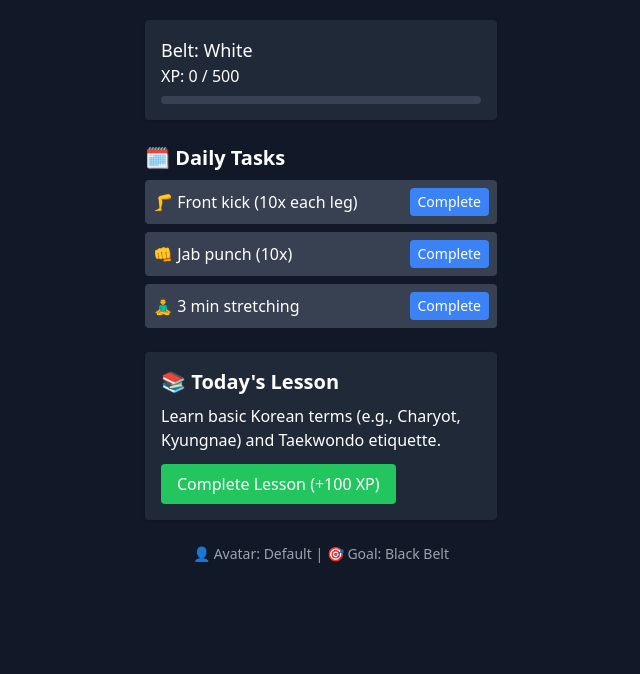
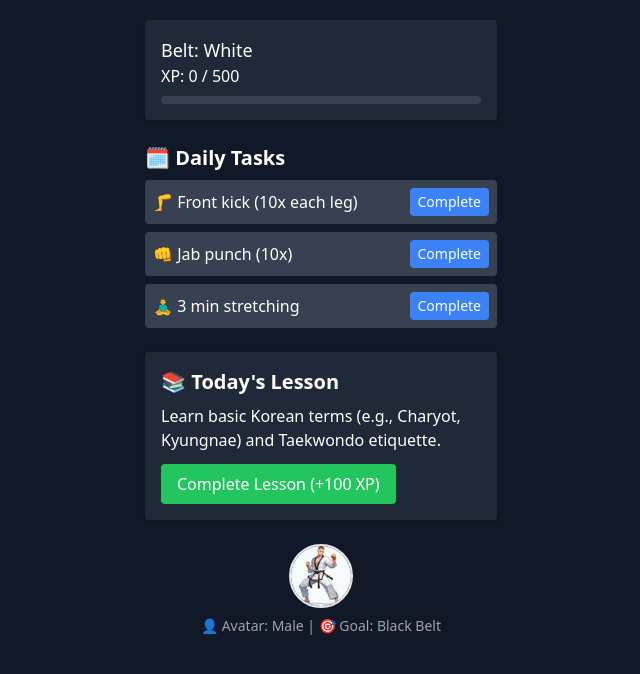
Before and after one commit to onemoresn/TaekwondoMasteryApp, a plain HTML site: page index.html in a window 1280 px wide. Shown: the part 112-786 px from the top of the page, without its empty margins (319-959 px from the left). Drawn offline with nearby package versions, Linux system fonts and the light colour scheme.

Commit message:
Update avatar display and settings section

```diff
--- a/index.html
+++ b/index.html
@@ -42,13 +42,29 @@
       </button>
     </section>
 
-    <!-- Avatar & Settings (Placeholder) -->
+    <!-- Avatar & Settings -->
     <section class="text-center text-sm text-gray-400">
-      <p>👤 Avatar: Default | 🎯 Goal: Black Belt</p>
+      <div id="avatarDisplay" class="flex flex-col items-center justify-center">
+        <img id="avatarImg" src="tkAppMaleAvatar.png" alt="Avatar" class="w-16 h-16 rounded-full border-2 mb-2" />
+        <p id="avatarLabel">👤 Avatar: Male | 🎯 Goal: Black Belt</p>
+      </div>
     </section>
 
   </div>
 
   <script src="app.js"></script>
+  <script>
+    // Show avatar based on localStorage
+    const avatar = localStorage.getItem('tkAvatar') || 'male';
+    const avatarImg = document.getElementById('avatarImg');
+    const avatarLabel = document.getElementById('avatarLabel');
+    if (avatar === 'female') {
+      avatarImg.src = 'tkAppFemaleAvatar.png';
+      avatarLabel.textContent = '👤 Avatar: Female | 🎯 Goal: Black Belt';
+    } else {
+      avatarImg.src = 'tkAppMaleAvatar.png';
+      avatarLabel.textContent = '👤 Avatar: Male | 🎯 Goal: Black Belt';
+    }
+  </script>
 </body>
 </html>
```
